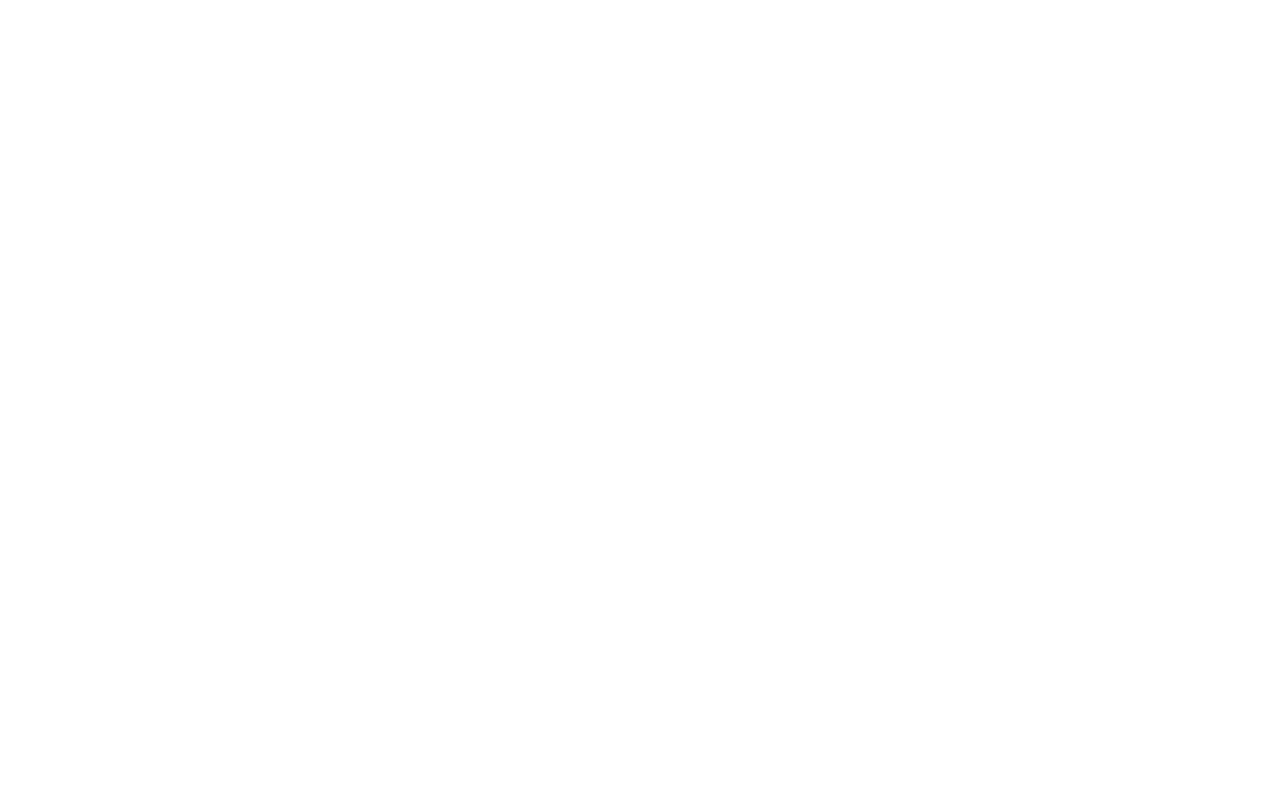
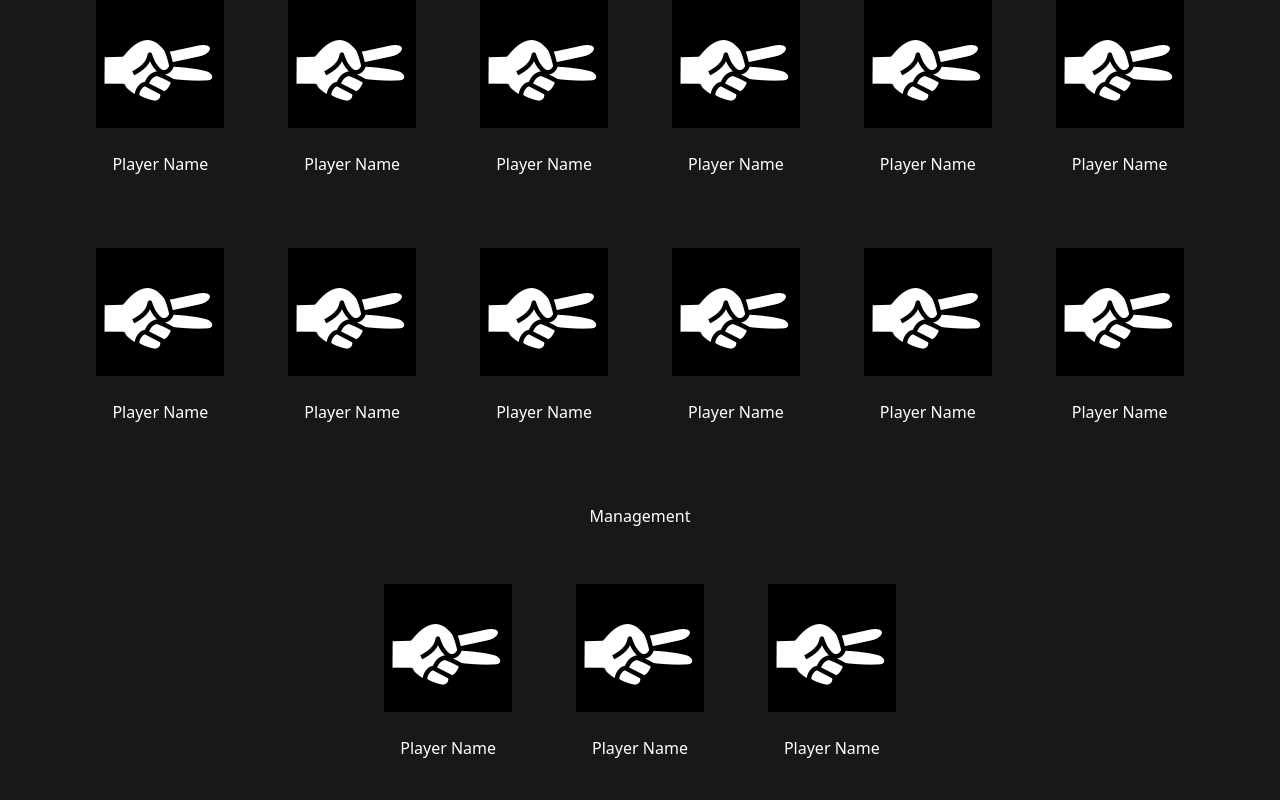
Before and after one commit to Nicholas-Goes/Projeto-Karasuno, a Next.js app: page / in a window 1280 px wide. Shown: the part 1500-2300 px from the top of the page. Before the commit the page ends 1492 px from the top, so only its background shows below. Built offline with nearby package versions, Linux system fonts and the light colour scheme.

Commit message:
Update team Section

```diff
--- /dev/null
+++ b/components/Team.tsx
@@ -0,0 +1,168 @@
+import React from 'react'
+import Image from 'next/image'
+
+function Team() {
+  return (
+      <section className='flex justify-center items-center flex-col bg-zinc-900'>
+        <h1 className='p-8 text-white'>Team Members</h1>
+        <ul className='flex items-center justify-center list-none'>
+          <li className='flex flex-col items-center justify-center p-6'>
+            <Image
+              src="/player.png"
+              alt="player icon"
+              width="128"
+              height="128"
+              className='md:w-32 md:h-32'
+            />
+            <a href="#" className='text-white p-6'>Player Name</a>
+          </li>
+          <li className='flex flex-col items-center justify-center p-6'>
+            <Image
+              src="/player.png"
+              alt="player icon"
+              width="128"
+              height="128"
+            />
+            <a href="#" className='text-white p-6'>Player Name</a>
+          </li>
+          <li className='flex flex-col items-center justify-center p-6'>
+            <Image
+              src="/player.png"
+              alt="player icon"
+              width="128"
+              height="128"
+            />
+            <a href="#" className='text-white p-6'>Player Name</a>
+          </li>
+          <li className='flex flex-col items-center justify-center p-6'>
+            <Image
+              src="/player.png"
+              alt="player icon"
+              width="128"
+              height="128"
+            />
+            <a href="#" className='text-white p-6'>Player Name</a>
+          </li>
+          <li className='flex flex-col items-center justify-center p-6'>
+            <Image
+              src="/player.png"
+              alt="player icon"
+              width="128"
+              height="128"
+            />
+            <a href="#" className='text-white p-6'>Player Name</a>
+          </li>
+          <li className='flex flex-col items-center justify-center p-6'>
+            <Image
+              src="/player.png"
+              alt="player icon"
+              width="128"
+              height="128"
+            />
+            <a href="#" className='text-white p-6'>Player Name</a>
+          </li>
+        </ul>
+        <ul className='flex items-center justify-center list-none'>
+          <li className='flex flex-col items-center justify-center p-6'>
+            <Image
+              src="/player.png"
+              alt="player icon"
+              width="128"
+              height="128"
+            />
+            <a href="#" className='text-white p-6'>Player Name</a>
+          </li>
+          <li className='flex flex-col items-center justify-center p-6'>
+            <Image
+              src="/player.png"
+              alt="player icon"
+              width="128"
+              height="128"
+            />
+            <a href="#" className='text-white p-6'>Player Name</a>
+          </li>
+          <li className='flex flex-col items-center justify-center p-6'>
+            <Image
+              src="/player.png"
+              alt="player icon"
+              width="128"
+              height="128"
+            />
+            <a href="#" className='text-white p-6'>Player Name</a>
+          </li>
+          <li className='flex flex-col items-center justify-center p-6'>
+            <Image
+              src="/player.png"
+              alt="player icon"
+              width="128"
+              height="128"
+            />
+            <a href="#" className='text-white p-6'>Player Name</a>
+          </li>
+          <li className='flex flex-col items-center justify-center p-6'>
+            <Image
+              src="/player.png"
+              alt="player icon"
+              width="128"
+              height="128"
+            />
+            <a href="#" className='text-white p-6'>Player Name</a>
+          </li>
+          <li className='flex flex-col items-center justify-center p-6'>
+            <Image
+              src="/player.png"
+              alt="player icon"
+              width="128"
+              height="128"
+            />
+            <a href="#" className='text-white p-6'>Player Name</a>
+          </li>
+        </ul>
+        <h1 className='p-8 text-white'>Management</h1>
+        <ul className='flex items-center justify-center list-none'>
+          <li className='flex flex-col items-center justify-center p-6'>
+            <Image
+              src="/player.png"
+              alt="player icon"
+              width="128"
+              height="128"
+            />
+            <a href="#" className='text-white p-6'>Player Name</a>
+          </li>
+          <li className='flex flex-col items-center justify-center p-6'>
+            <Image
+              src="/player.png"
+              alt="player icon"
+              width="128"
+              height="128"
+            />
+            <a href="#" className='text-white p-6'>Player Name</a>
+          </li>
+          <li className='flex flex-col items-center justify-center p-6'>
+            <Image
+              src="/player.png"
+              alt="player icon"
+              width="128"
+              height="128"
+            />
+            <a href="#" className='text-white p-6'>Player Name</a>
+          </li>
+        </ul>
+        <h1 className='p-8 text-white'>Coach</h1>
+        <ul className='flex items-center justify-center list-none'>
+          <li className='flex flex-col items-center justify-center p-6'>
+            <Image
+              src="/player.png"
+              alt="player icon"
+              width="128"
+              height="128"
+            />
+            <a href="#" className='text-white p-6'>Player Name</a>
+          </li>
+        </ul>
+
+      </section>
+  )
+}
+
+export default Team
--- a/pages/index.tsx
+++ b/pages/index.tsx
@@ -3,6 +3,7 @@
 import Header from '../components/Header'
 import Banner from '../components/Banner'
 import About from '../components/About'
+import Team from '../components/Team'
 
 const Home: NextPage = () => {
   return (
@@ -10,7 +11,7 @@
       <Head>
         <title>Karasuno - Portal</title>
         <link rel="icon" href="/favicon.ico" />
-        <meta name="description" content="" />
+        <meta name="description" content="A Website made to study NextJS" />
         <meta http-equiv="X-UA-Compatible" content="IE=7" />
         <meta name="author" content="Nicholas Goes" />
         <meta name="keywords" content="Anime, Manga, Volleyball, NextJS" />
@@ -23,6 +24,8 @@
         <Banner />
 
         <About />
+
+        <Team />
       </main>
 
       <footer className='bg-zinc-900 p-10 flex items-center justify-center'>
```
Also changed, not shown: public/player.png (added).
